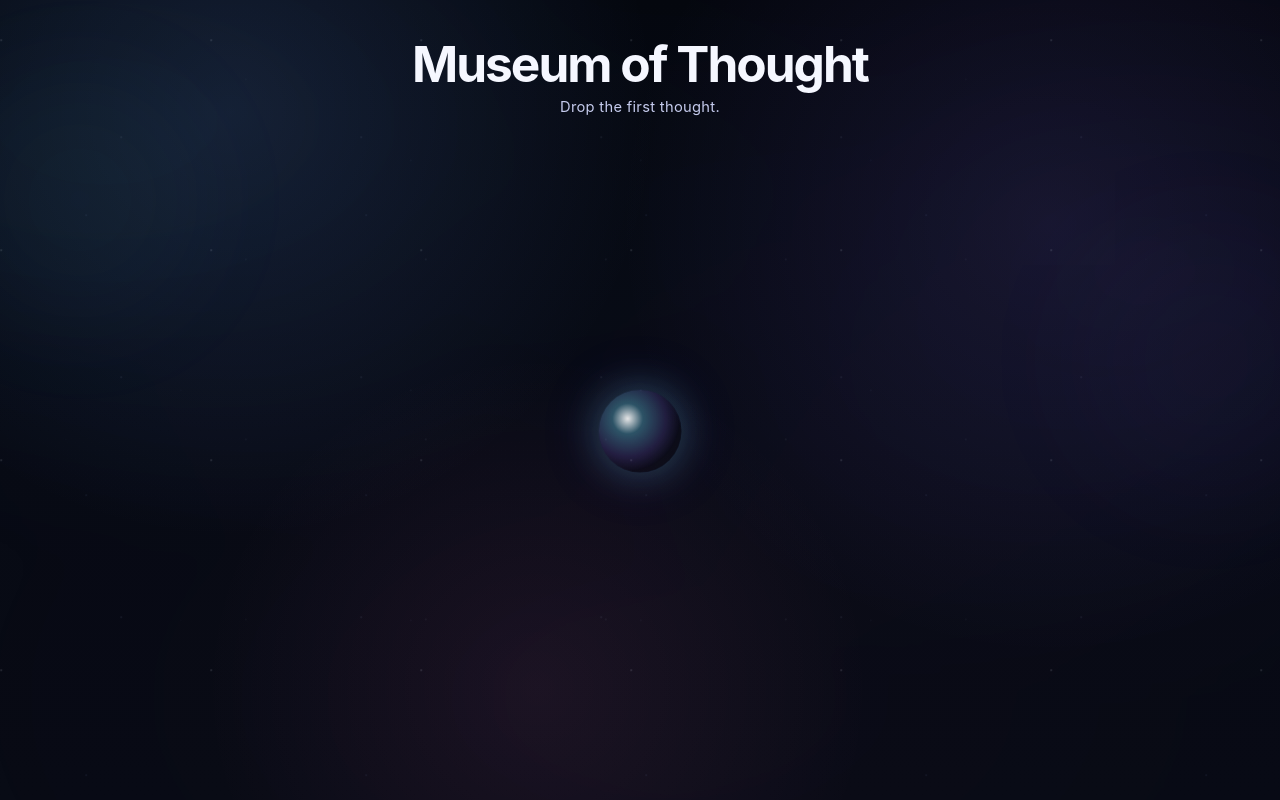
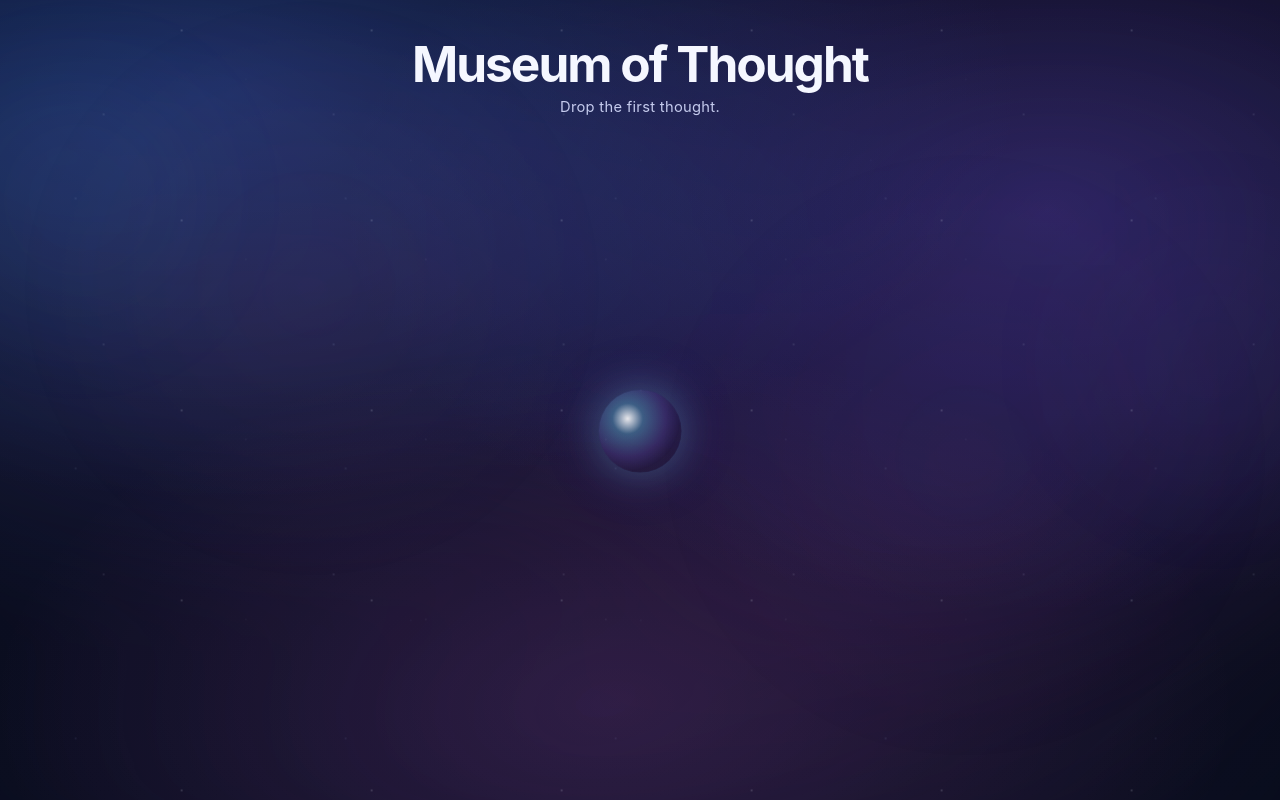
Before and after one commit to dagmarazonik1990-rgb/museum-of-thought, a Next.js app: page / in a window 1280 px wide. Built offline with nearby package versions, Linux system fonts and the light colour scheme.

Commit message:
Enhance CSS nebula background visibility

```diff
--- a/app/globals.css
+++ b/app/globals.css
@@ -24,10 +24,10 @@ body {
   padding: 0;
   margin: 0;
   background:
-    radial-gradient(circle at 18% 14%, rgba(108, 152, 255, 0.14), transparent 34%),
-    radial-gradient(circle at 82% 28%, rgba(143, 120, 255, 0.11), transparent 36%),
-    radial-gradient(circle at 42% 86%, rgba(255, 120, 200, 0.07), transparent 33%),
-    linear-gradient(180deg, #04060d 0%, #070a14 54%, #080b15 100%);
+    radial-gradient(110% 90% at 18% 12%, rgba(84, 120, 255, 0.26), transparent 56%),
+    radial-gradient(92% 84% at 82% 26%, rgba(126, 102, 255, 0.22), transparent 60%),
+    radial-gradient(76% 70% at 48% 88%, rgba(255, 110, 198, 0.14), transparent 64%),
+    linear-gradient(180deg, #03050d 0%, #060a16 52%, #080c18 100%);
   color: var(--text);
   font-family:
     Inter,
@@ -72,22 +72,27 @@ a {
 }
 
 .mot-shell::before {
-  opacity: 0.26;
+  opacity: 0.56;
   background:
-    radial-gradient(90% 80% at 14% 20%, rgba(112, 221, 255, 0.14), transparent 58%),
-    radial-gradient(76% 74% at 84% 36%, rgba(143, 120, 255, 0.15), transparent 62%),
-    radial-gradient(84% 76% at 52% 82%, rgba(255, 120, 200, 0.08), transparent 66%);
-  filter: blur(24px);
-  animation: nebulaDrift 68s ease-in-out infinite alternate;
+    radial-gradient(95% 86% at 10% 22%, rgba(68, 128, 255, 0.34), transparent 60%),
+    radial-gradient(84% 80% at 78% 30%, rgba(130, 96, 255, 0.3), transparent 63%),
+    radial-gradient(90% 80% at 46% 84%, rgba(83, 62, 195, 0.26), transparent 68%),
+    radial-gradient(54% 48% at 24% 40%, rgba(255, 116, 205, 0.13), transparent 74%),
+    radial-gradient(50% 44% at 72% 62%, rgba(255, 104, 194, 0.11), transparent 72%);
+  filter: blur(38px) saturate(112%);
+  animation: nebulaDrift 86s ease-in-out infinite alternate;
 }
 
 .mot-shell::after {
-  opacity: 0.24;
+  opacity: 0.34;
   background:
-    radial-gradient(circle, rgba(230, 239, 255, 0.6) 0.6px, transparent 1.2px) 0 0 / 210px 210px,
-    radial-gradient(circle, rgba(201, 217, 255, 0.48) 0.5px, transparent 1px) 105px 82px / 240px 240px,
-    radial-gradient(circle, rgba(180, 203, 255, 0.42) 0.5px, transparent 1px) 50px 140px / 280px 280px;
-  animation: starDrift 92s linear infinite;
+    radial-gradient(circle, rgba(232, 242, 255, 0.64) 0.55px, transparent 1.1px) 0 0 / 190px 190px,
+    radial-gradient(circle, rgba(214, 228, 255, 0.52) 0.45px, transparent 1px) 92px 64px / 230px 230px,
+    radial-gradient(circle, rgba(192, 212, 255, 0.42) 0.45px, transparent 1px) 44px 128px / 270px 270px,
+    radial-gradient(circle at 28% 38%, rgba(255, 124, 200, 0.11), transparent 26%),
+    radial-gradient(circle at 72% 56%, rgba(132, 108, 255, 0.1), transparent 28%);
+  filter: blur(0.2px);
+  animation: starDrift 118s linear infinite;
 }
 
 .mot-shell-minimal {
```
